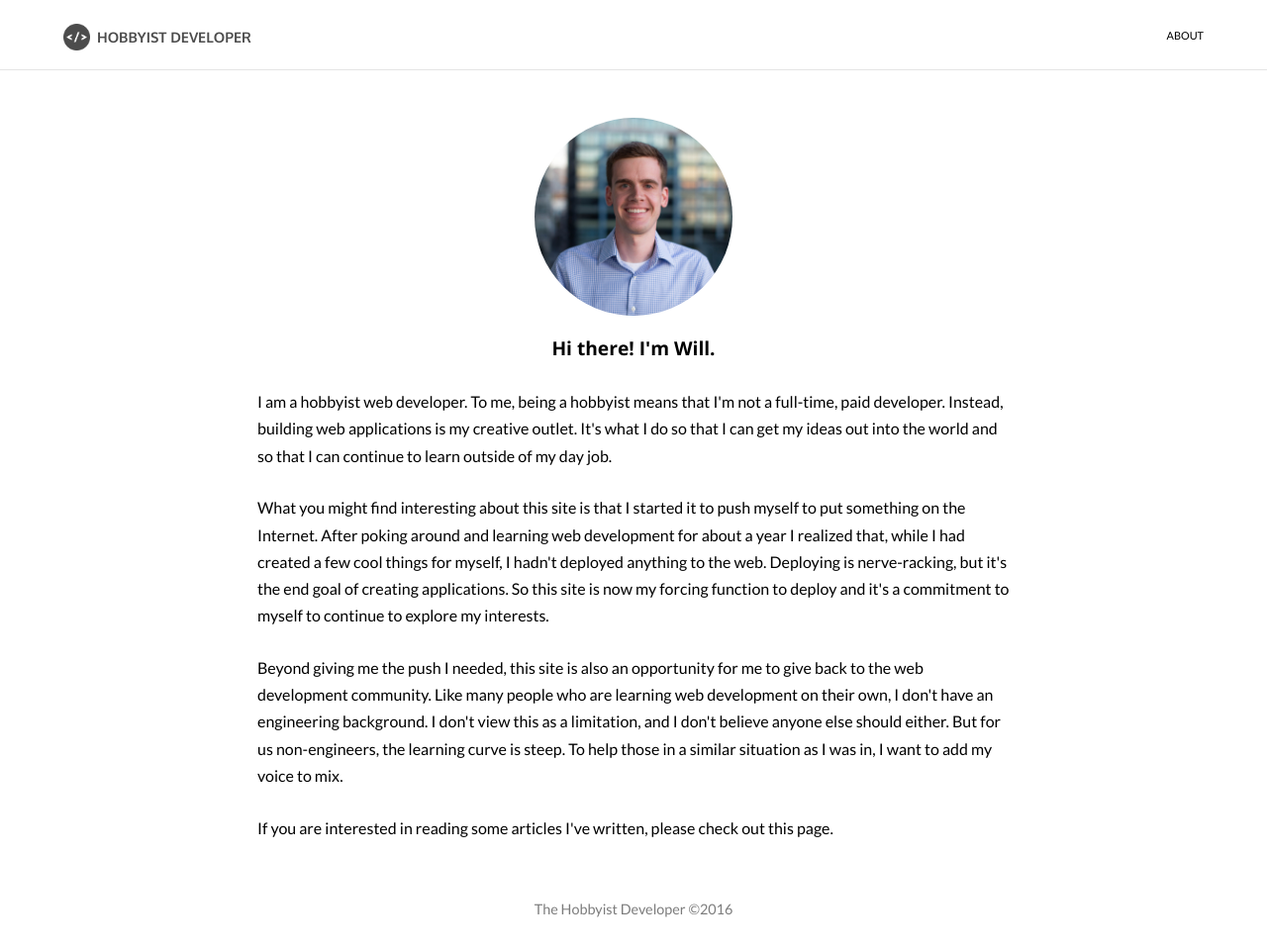
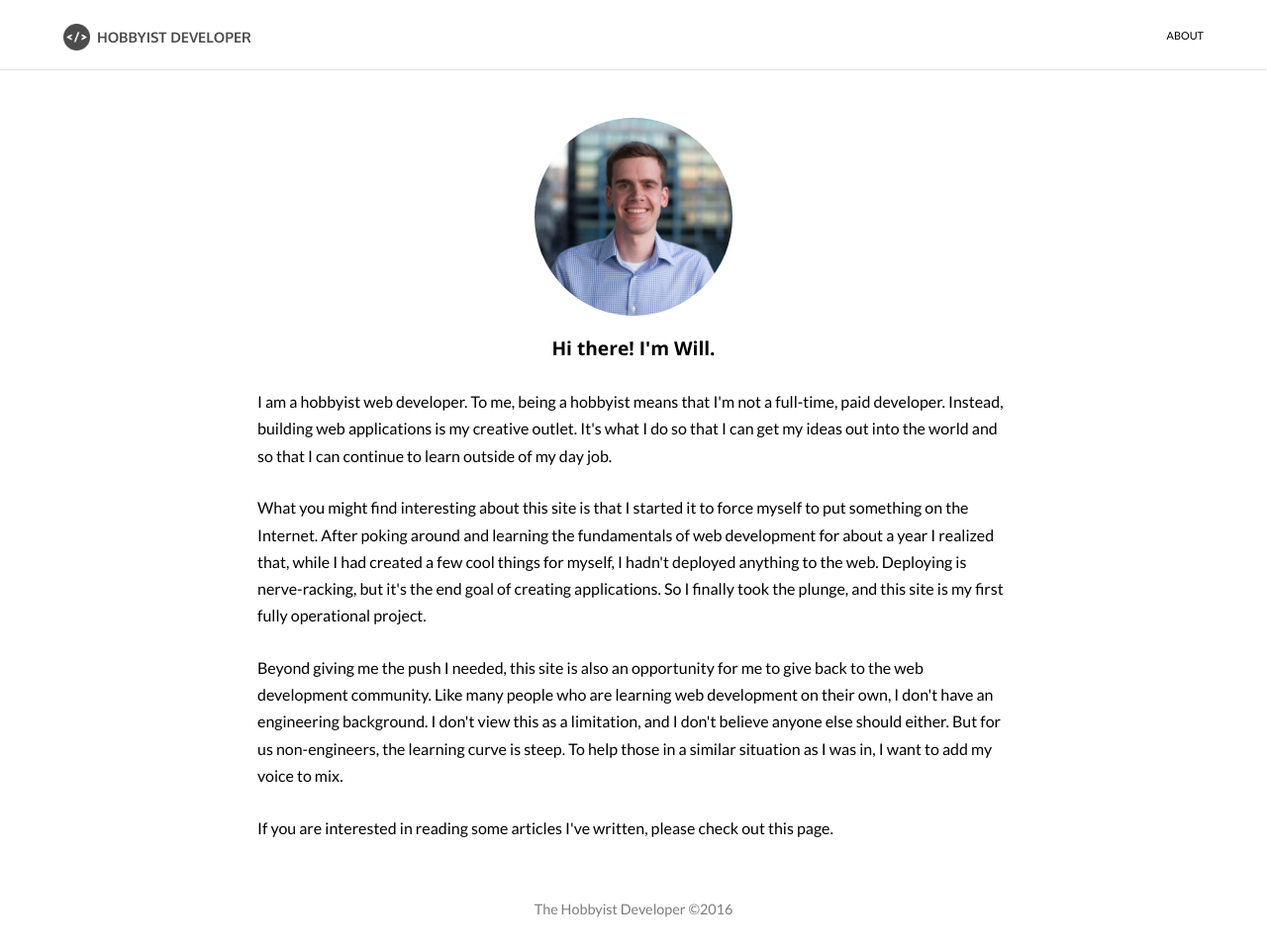
Before and after one commit to willmoeller/hobbyist-developer, a Jekyll site: the page built from about/index.html, in a window 1280 px wide. Shown: the whole page at 99% size. Built offline with Jekyll 4.4.1, drawn with Linux system fonts in a browser that asks for light colours; some web fonts are replaced.

Commit message:
Edited content on about page

```diff
--- a/about/index.html
+++ b/about/index.html
@@ -10,7 +10,7 @@ layout: default
 
   <p>I am a hobbyist web developer. To me, being a hobbyist means that I'm not a full-time, paid developer. Instead, building web applications is my creative outlet. It's what I do so that I can get my ideas out into the world and so that I can continue to learn outside of my day job.</p>
 
-  <p>What you might find interesting about this site is that I started it to push myself to put something on the Internet. After poking around and learning web development for about a year I realized that, while I had created a few cool things for myself, I hadn't deployed anything to the web. Deploying is nerve-racking, but it's the end goal of creating applications. So this site is now my forcing function to deploy and it's a commitment to myself to continue to explore my interests.</p>
+  <p>What you might find interesting about this site is that I started it to force myself to put something on the Internet. After poking around and learning the fundamentals of web development for about a year I realized that, while I had created a few cool things for myself, I hadn't deployed anything to the web. Deploying is nerve-racking, but it's the end goal of creating applications. So I finally took the plunge, and this site is my first fully operational project.</p>
 
   <p>Beyond giving me the push I needed, this site is also an opportunity for me to give back to the web development community. Like many people who are learning web development on their own, I don't have an engineering background.  I don't view this as a limitation, and I don't believe anyone else should either. But for us non-engineers, the learning curve is steep. To help those in a similar situation as I was in, I want to add my voice to mix.</p>
 
```
